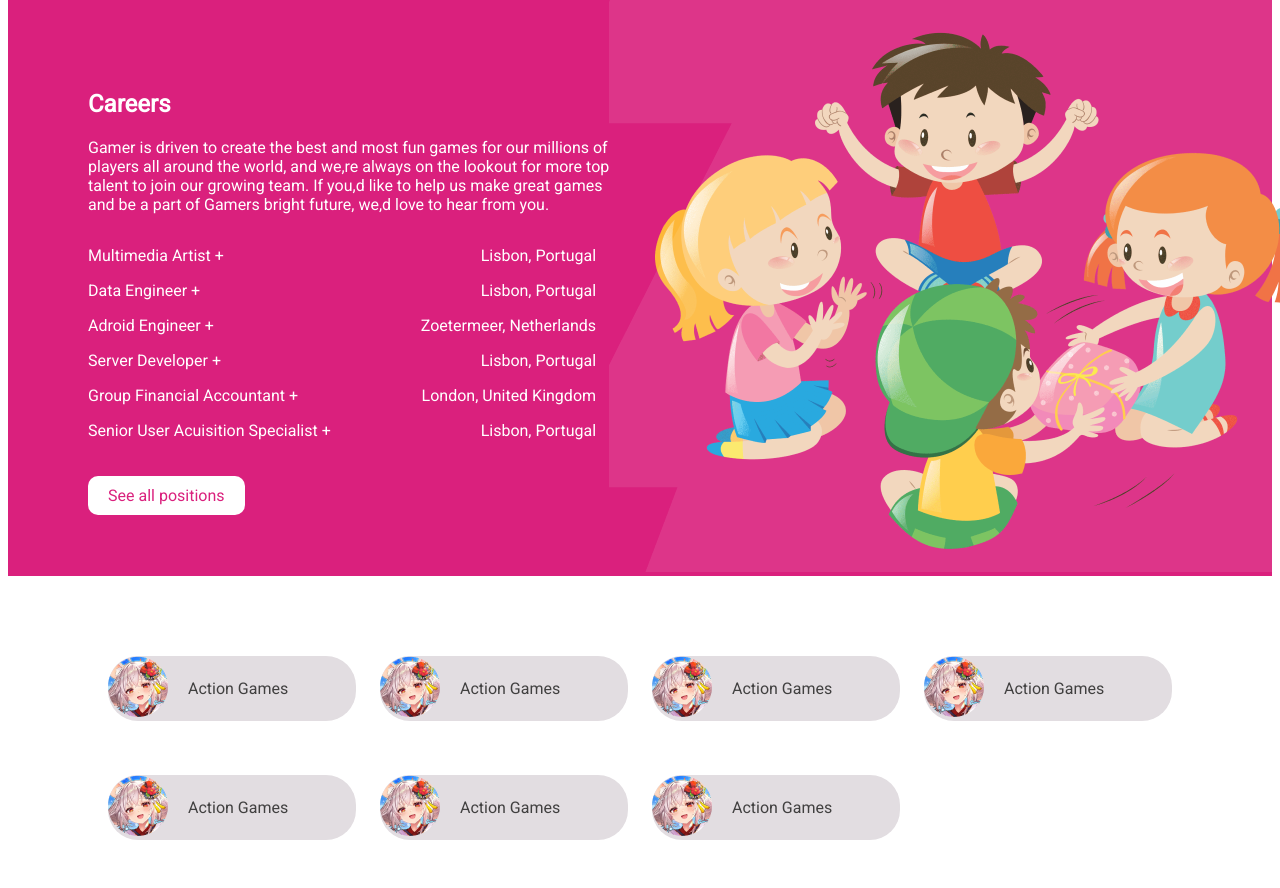
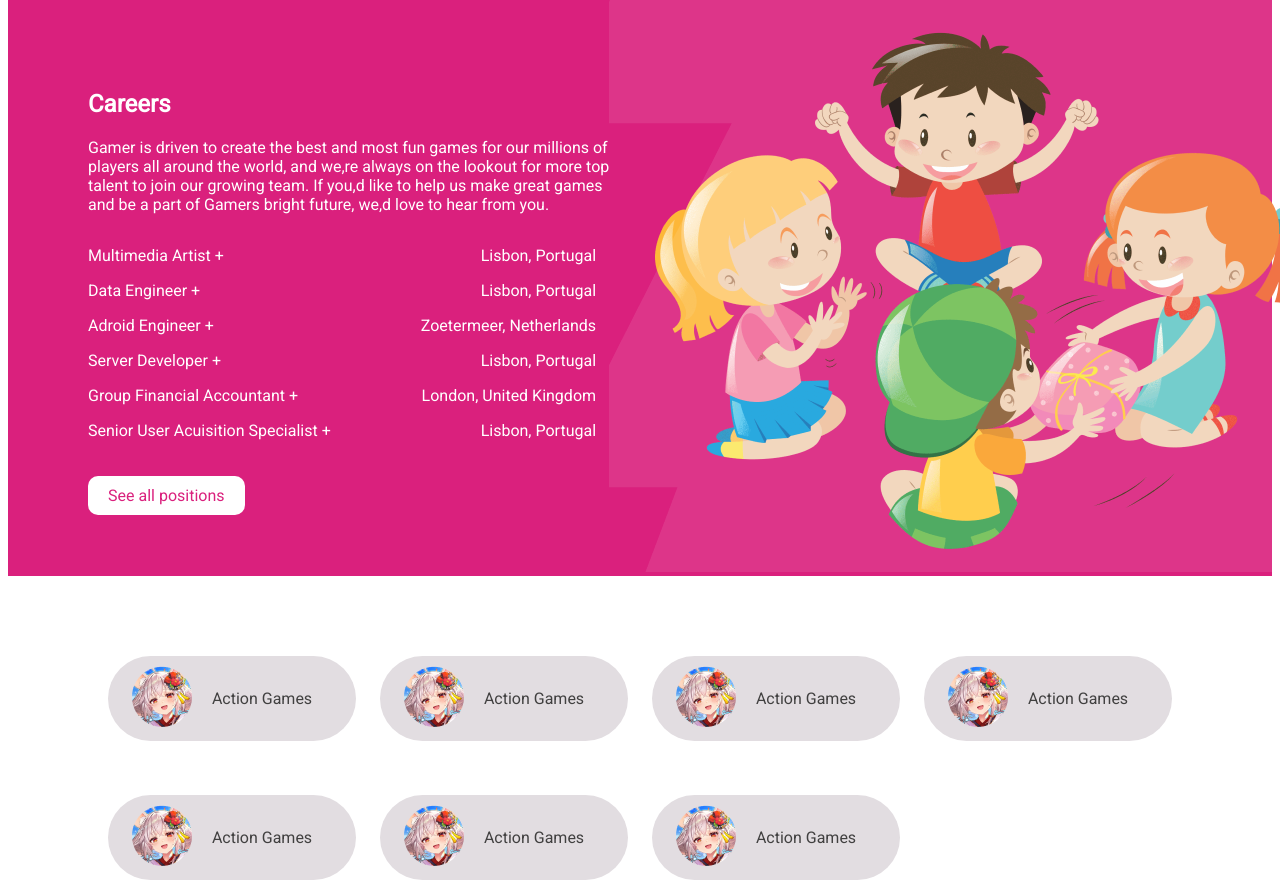
Before and after one commit to aktharuzzaman34/restart-7-responsive-assignment_02, a plain HTML site: page index.html in a window 1280 px wide. Shown: the part 2801-3689 px from the top of the page. Before the commit the page ends 3649 px from the top, so only its background shows below. Drawn offline with Linux system fonts and the light colour scheme.

Commit message:
game button

```diff
--- a/styles/game.css
+++ b/styles/game.css
@@ -304,10 +304,13 @@ nav li a {
 
 .online-games {
     display: flex;
+    justify-content: center;
     background-color: #e2dde1;
-    border-radius: 30px;
+    border-radius: 50px;
     align-items: center;
     gap: 0;
+    padding-top: 10px;
+    padding-bottom: 10px;
 }
 
 .game-button {
```
